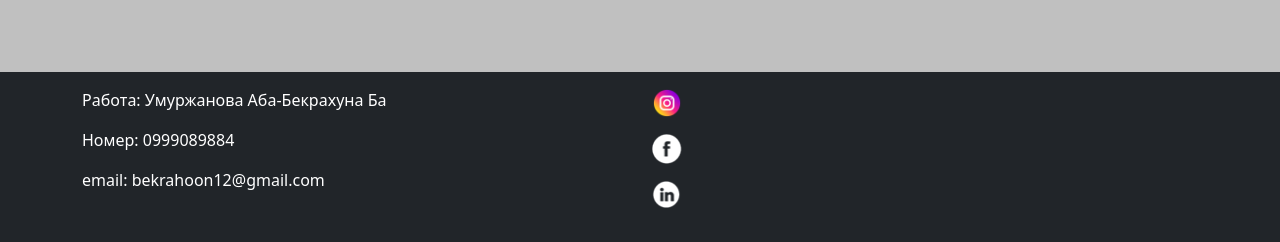
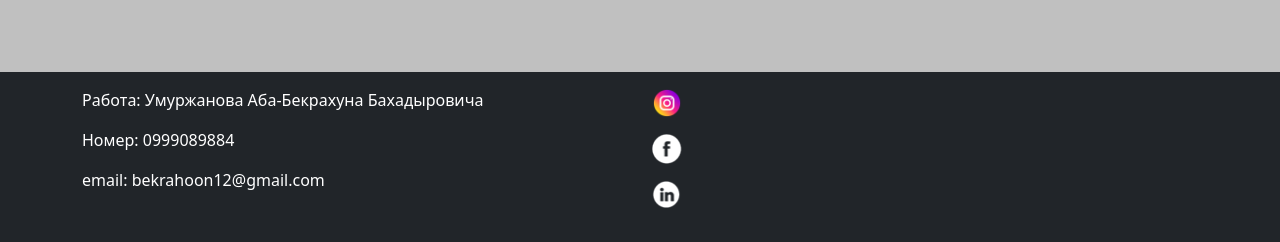
Before and after one commit to bekrahoon/game_pitproect, a Django app: page / in a window 1280 px wide. Shown: the part 1103-1345 px from the top of the page. Run offline with Django 5.2, Linux system fonts and the light colour scheme; data comes from the database, SQL or seed files in the repository; some libraries are stand-ins or nearby versions.

Commit message:
Update base.html

```diff
--- a/templates/base.html
+++ b/templates/base.html
@@ -98,7 +98,7 @@
       <div class="row">
         <div class="col">
       <p>
-        Работа: Умуржанова Аба-Бекрахуна Ба
+        Работа: Умуржанова Аба-Бекрахуна Бахадыровича
       </p>
       <p>
         Номер: 0999089884
```
